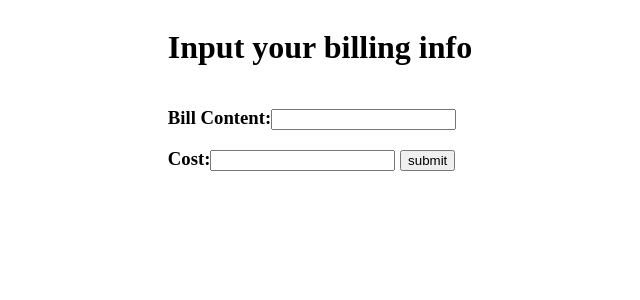
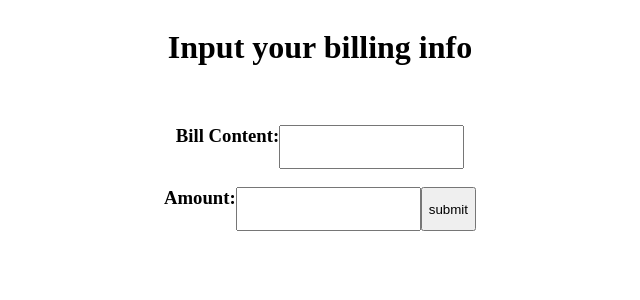
Before and after one commit to patrick55529617/BillingApp, a Django app: page /add_billing/ in a window 1280 px wide. Shown: the top 300 px of the page, without its empty margins (320-960 px from the left). Run offline with Django 3.2, Linux system fonts and the light colour scheme; some libraries are stand-ins or nearby versions.

Commit message:
Fix PR commit ver2

```diff
--- a/BillingApp/BillingInfo/models.py
+++ b/BillingApp/BillingInfo/models.py
@@ -4,8 +4,5 @@
 class BillInfo(models.Model):
     #owner = models.ForeignKey(User, on_delete = models.CASCADE)
     content = models.CharField(max_length = 50)
-    cost = models.IntegerField()
+    amount = models.IntegerField()
     event_time = models.DateTimeField()
-
-    class Meta:
-        db_table = 'BillInfo'
--- a/BillingApp/BillingInfo/templates/add_billing.html
+++ b/BillingApp/BillingInfo/templates/add_billing.html
@@ -10,9 +10,9 @@
 <div style="display: flex; justify-content: center;"><h1>Input your billing info</div>
 <body style="display: flex; justify-content: center;">
     <form action='.' method='post'> {% csrf_token %}
-        <h3>Bill Content:<input type='text' name='content'/>
-        <h3>Cost:<input type='text' name='cost'/>
-        <input type='submit' value='submit'>
+        <br><h3 style="display: flex; justify-content: center;">Bill Content:<input type='text' name='content'/></br>
+        <br><h3 style="display: flex; justify-content: center;">Amount:<input type='text' name='amount'/></br>
+        <br><input style="display: flex; justify-content: center;" type='submit' value='submit'></br>
     </form>
 
 </body>
--- a/BillingApp/BillingInfo/templates/test_show_all.html
+++ b/BillingApp/BillingInfo/templates/test_show_all.html
@@ -18,7 +18,7 @@
     {% for billing_info in billing_list %}
         <tr>
             <td> {{ billing_info.content }} </td>
-            <td> <p>{{ billing_info.cost }}</p></td>
+            <td> <p>{{ billing_info.amount }}</p></td>
             <td> <p>{{ billing_info.event_time }}</p></td>
         </tr>
     {% endfor %}
--- a/BillingApp/BillingInfo/views.py
+++ b/BillingApp/BillingInfo/views.py
@@ -10,11 +10,11 @@
 
     def post(self, request):
         content = request.POST['content']
-        cost = request.POST['cost']
+        amount = request.POST['amount']
         event_time = datetime.datetime.now()
 
         bill_info = BillInfo(content = content,
-                             cost = cost,
+                             amount = amount,
                              event_time = event_time)
         bill_info.save()
 
```
Also changed, not shown: BillingApp/BillingApp/settings.py (+1 -9 lines), 1 other file.
